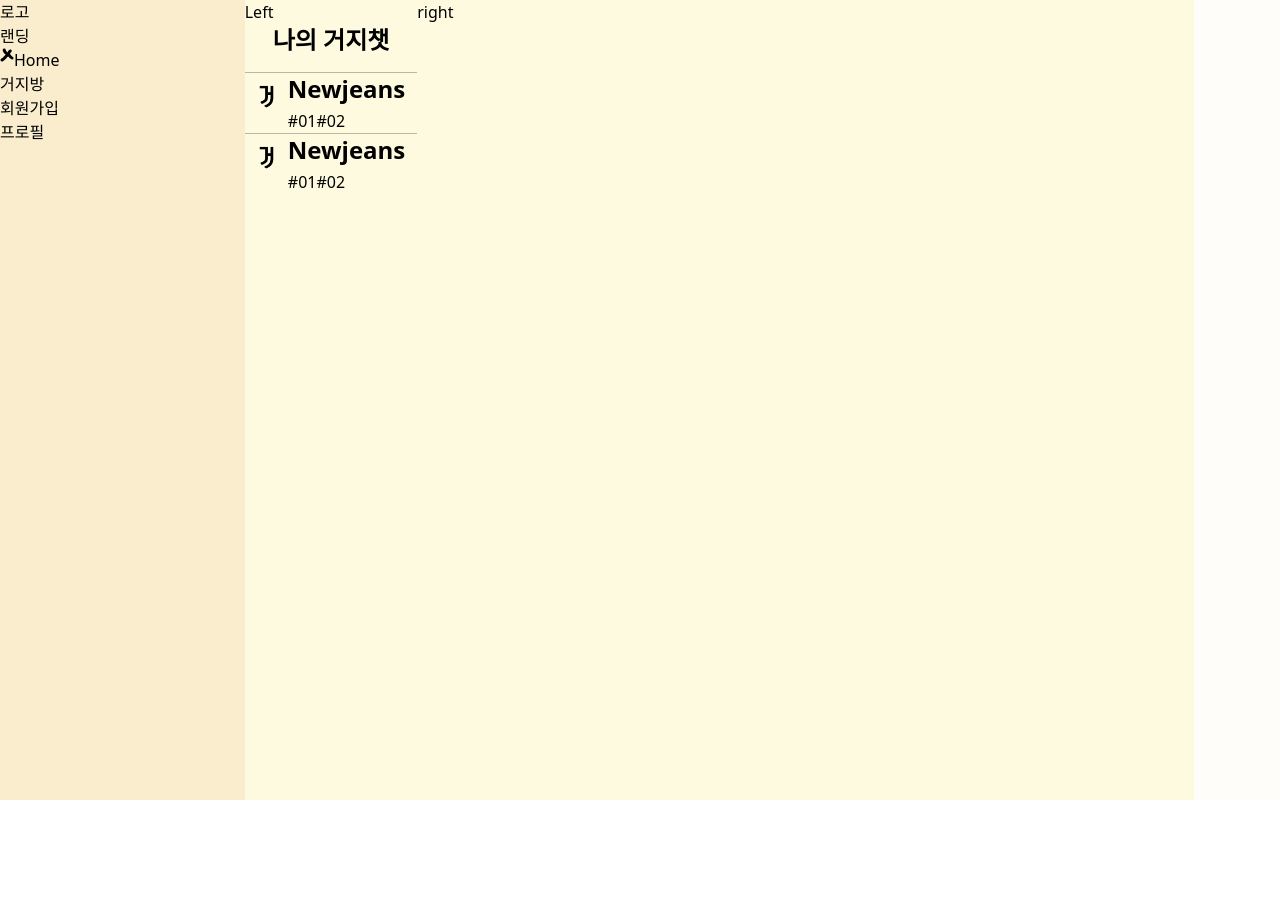
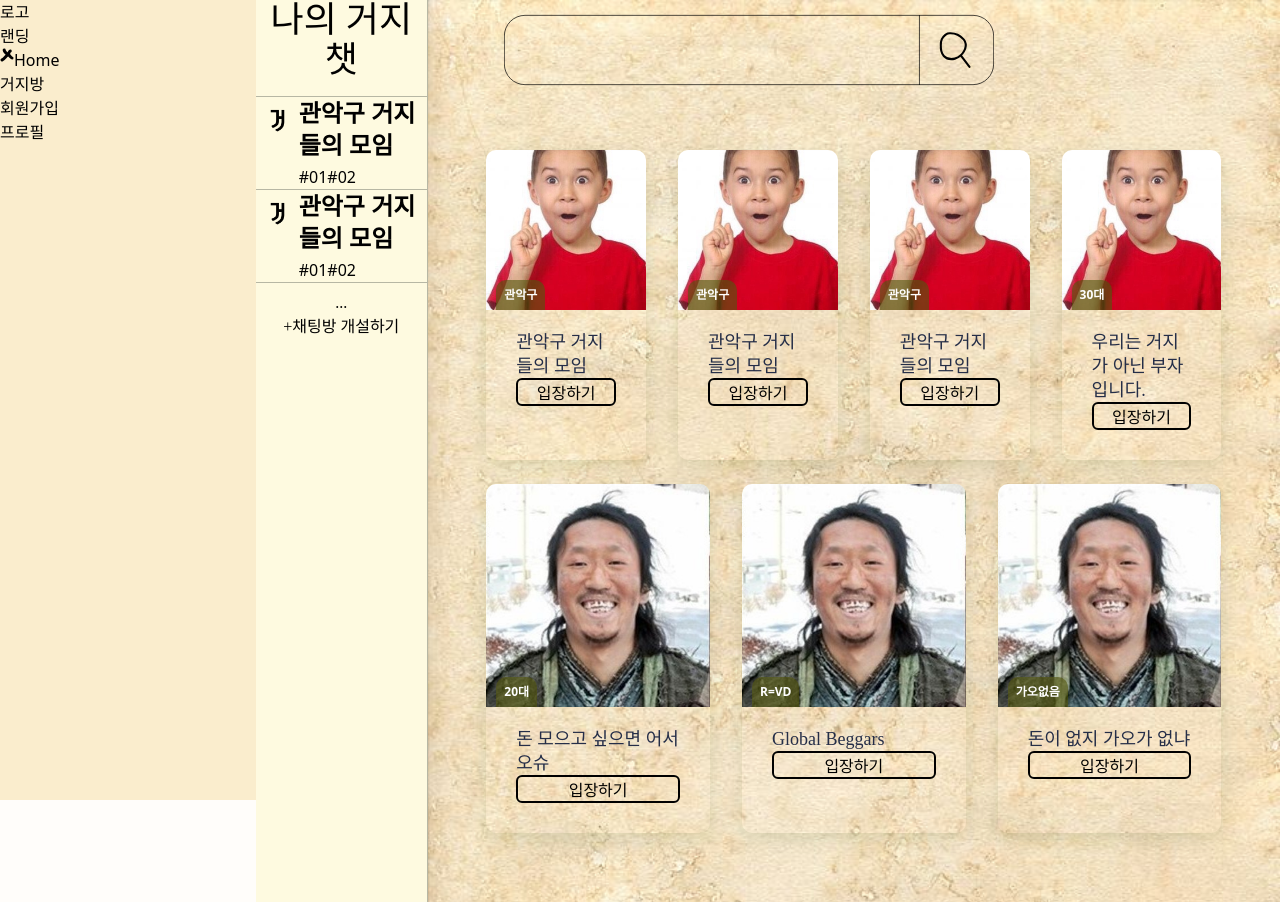
Before and after one commit to goumunity/goumunity-frontend, a React (Vite) app in the folder FE/: page /chat in a window 1280 px wide. Before the commit the page ends 800 px from the top, so only its background shows below. Built offline with nearby package versions, Linux system fonts and the light colour scheme; a web font is replaced by a local one.

Commit message:
Feat: 채팅방 Main Frame 구현

```diff
--- /dev/null
+++ b/FE/src/components/chat/Card.jsx
@@ -0,0 +1,71 @@
+import React from 'react';
+import CardItem from './Carditem';
+import './Cards.css';
+import redBoy from '@/public/img/redBoy_Ahha.jpg';
+import beggars from '@/public/img/beggar.jpg';
+import ChatSearchBar from './ChatSearchBar';
+
+function Cards() {
+  return (
+    <div className='cards'>
+
+
+      <div className='flex justify-center'>
+        <ChatSearchBar />
+      </div>
+
+      <div className='cards__container'>
+        <div className='cards__wrapper'>
+          <ul className='cards__items'>
+            <CardItem
+              src={redBoy}
+              text='관악구 거지들의 모임'
+              label='관악구'
+              path='/services'
+            />
+            <CardItem
+              src={redBoy}
+              text='관악구 거지들의 모임'
+              label='관악구'
+              path='/services'
+            />
+            <CardItem
+              src={redBoy}
+              text='관악구 거지들의 모임'
+              label='관악구'
+              path='/services'
+            />
+            <CardItem
+              src={redBoy}
+              text='우리는 거지가 아닌 부자입니다.'
+              label='30대'
+              path='/services'
+            />
+          </ul>
+          <ul className='cards__items'>
+            <CardItem
+              src={beggars}
+              text='돈 모으고 싶으면 어서오슈'
+              label='20대'
+              path='/beggars'
+            />
+            <CardItem
+              src={beggars}
+              text='Global Beggars'
+              label='R=VD'
+              path='/beggars'
+            />
+            <CardItem
+              src={beggars}
+              text='돈이 없지 가오가 없냐'
+              label='가오없음'
+              path='/beggars'
+            />
+          </ul>
+        </div>
+      </div>
+    </div>
+  );
+}
+
+export default Cards;
--- /dev/null
+++ b/FE/src/components/chat/CardItem.jsx
@@ -0,0 +1,28 @@
+import React from 'react';
+import { Link } from 'react-router-dom';
+
+function CardItem(props) {
+  return (
+    <>
+      <li className='cards__item'>
+        <Link className='cards__item__link' to={props.path}>
+          <figure className='cards__item__pic-wrap' data-category={props.label}>
+            <img
+              className='cards__item__img'
+              alt='Travel Image'
+              src={props.src}
+            />
+          </figure>
+          <div className='cards__item__info '>
+            <h5 className='font-daeam cards__item__text'>{props.text}</h5>
+            <div className='text-gray-800 font-paci text-center rounded-md border-2 hover:border-solid '>
+              <button>입장하기</button>
+            </div>
+          </div>
+        </Link>
+      </li>
+    </>
+  );
+}
+
+export default CardItem;
--- /dev/null
+++ b/FE/src/components/chat/Cards.css
@@ -0,0 +1,116 @@
+h1 {
+  text-align: center;
+}
+
+.cards__container {
+  display: flex;
+  flex-flow: column;
+  align-items: center;
+  max-width: 1120px;
+  width: 90%;
+  margin: 0 auto;
+}
+
+.cards__wrapper {
+  position: relative;
+  margin: 50px 0 45px;
+}
+
+.cards__items {
+  margin-bottom: 24px;
+}
+
+.cards__item {
+  display: flex;
+  flex: 1;
+  margin: 0 1rem;
+  border-radius: 10px;
+}
+
+.cards__item__link {
+  display: flex;
+  flex-flow: column;
+  width: 100%;
+  box-shadow: 0 6px 20px rgba(67, 87, 26, 0.17);
+  -webkit-filter: drop-shadow(0 6px 20px rgba(56, 125, 255, 0.017));
+  filter: drop-shadow(0 6px 20px rgba(56, 125, 255, 0.017));
+  border-radius: 10px;
+  overflow: hidden;
+  text-decoration: none;
+}
+
+.cards__item__pic-wrap {
+  position: relative;
+  width: 100%;
+  padding-top: 100%;
+  overflow: hidden;
+}
+
+.fade-img {
+  animation-name: fade-img;
+  animation-duration: 2s;
+}
+
+.cards__item__pic-wrap::after {
+  content: attr(data-category);
+  position: absolute;
+  bottom: 0;
+  margin-left: 10px;
+  padding: 6px 8px;
+  max-width: calc((100%) - 60px);
+  font-size: 12px;
+  font-weight: 700;
+  color: #fff;
+  background-color: #54580e9c;
+  border-top-left-radius: 10px;
+  border-top-right-radius: 10px;
+  box-sizing: border-box;
+}
+
+.cards__item__img {
+  position: absolute;
+  top: 0;
+  right: 0;
+  bottom: 0;
+  left: 0;
+  display: block;
+  width: 100%;
+  max-width: 100%;
+  height: 100%;
+  max-height: 100%;
+  object-fit: cover;
+  transition: all 0.2s linear;
+  color: #fff;
+}
+
+.cards__item__img:hover {
+  transform: scale(1.1);
+}
+
+.cards__item__info {
+  padding: 20px 30px 30px;
+}
+
+.cards__item__text {
+  color: #252e48;
+  font-size: 18px;
+  line-height: 24px;
+}
+
+@media only screen and (min-width: 1200px) {
+  .content__blog__container {
+    width: 84%;
+  }
+}
+
+@media only screen and (min-width: 1024px) {
+  .cards__items {
+    display: flex;
+  }
+}
+
+@media only screen and (max-width: 1024px) {
+  .cards__item {
+    margin-bottom: 2rem;
+  }
+}
--- a/FE/src/components/common/ChatLists.jsx
+++ b/FE/src/components/chat/ChatLists.jsx
@@ -1,7 +1,13 @@
 import React from 'react';
 import geo from '@/public/img/geo1.png';
 
+// import { useSelector } from 'react-redux';
+
 function Chats() {
+  // const chatLists = useSelector((state) => {
+  //   return state.chatLists;
+  // });
+
   return (
     <div className='flex'>
       <div className='w-1/4 mt-3'>
@@ -9,18 +15,21 @@ function Chats() {
           <img src={geo} alt='프로필 사진' />
         </span>
       </div>
-      <div className='w-3/4'>
+      <div className='w-3/4 h-30'>
         <div>
-          <span className='font-bold text-2xl'>Newjeans</span>
+          <span className='font-bold text-responsive text-2xl'>
+            관악구 거지들의 모임
+          </span>
         </div>
         <div className='mt-1'></div>
         <div>
-          <ul className='flex'>
+          <ul className='flex text-responsive'>
             <li>#01</li>
             <li>#02</li>
           </ul>
         </div>
       </div>
+      <div></div>
     </div>
   );
 }
--- /dev/null
+++ b/FE/src/components/chat/ChatSearchBar.jsx
@@ -0,0 +1,36 @@
+import React from 'react';
+
+function ChatSearchBar() {
+  return (
+    <div>
+      <div>
+        <svg
+          width='70%'
+          height='100'
+          viewBox='0 0 700 100'
+          fill='none'
+          xmlns='http://www.w3.org/2000/svg'
+        >
+          <path
+            d='M652.522 57.5926C650.141 59.7703 647.284 61.4584 644.091 62.3227C638.589 63.8124 632.113 62.5255 628.326 58.5097C626.414 56.4827 625.262 53.9046 624.66 51.2622C624.058 48.6198 623.978 45.8988 624.004 43.1973C624.033 40.2404 624.205 37.2071 625.464 34.4938C626.498 32.264 628.22 30.3644 630.144 28.7287C631.256 27.7838 632.473 26.8994 633.896 26.4479C634.827 26.1522 635.817 26.0523 636.8 26.0157C644.219 25.7392 651.582 29.1428 656.233 34.5483C657.15 35.6132 657.973 36.7576 658.562 38.0084C660.691 42.5328 659.47 47.9083 656.891 52.2234C655.718 54.1851 654.245 56.017 652.522 57.5926ZM652.522 57.5926L665 74'
+            stroke='black'
+            stroke-width='3'
+            stroke-linecap='round'
+            stroke-linejoin='round'
+          />
+          <rect
+            x='0.5'
+            y='0.5'
+            width='699'
+            height='99'
+            rx='29.5'
+            stroke='black'
+          />
+          <line x1='593.5' x2='593.5' y2='100' stroke='black' />
+        </svg>
+      </div>
+    </div>
+  );
+}
+
+export default ChatSearchBar;
--- a/FE/src/components/common/LayOut.jsx
+++ b/FE/src/components/common/LayOut.jsx
@@ -7,8 +7,6 @@ import LoginModal from '../../modal/LoginModal';
 import LandingPage from '../../pages/LandingPage';
 
 function LayOut() {
-
-
   return (
     <div className='flex bg-bg bg-opacity-10'>
       <NavBar />
--- a/FE/src/components/common/NavBar.jsx
+++ b/FE/src/components/common/NavBar.jsx
@@ -23,7 +23,9 @@ function NavBar() {
       <div onClick={handleClickToggleMenu}>로고</div>
 
       <ul>
-        <li><Link to='/landing' >랜딩</Link></li>
+        <li>
+          <Link to='/landing'>랜딩</Link>
+        </li>
         <li>
           <Link to='/' className='flex'>
             <div>
--- a/FE/src/index.css
+++ b/FE/src/index.css
@@ -7,7 +7,6 @@
   src: url('https://cdn.jsdelivr.net/gh/projectnoonnu/noonfonts_2312-1@1.1/DAEAM_LEE_TAE_JOON.woff2') format('woff2');
   font-weight: normal;
   font-style: normal;
-
 }
 
 @font-face {
--- /dev/null
+++ b/FE/src/modal/ChatRoomModal.jsx
@@ -0,0 +1,12 @@
+import React, { useState } from 'react';
+import { useDispatch, useSelector } from 'react-redux';
+
+function ChatRoomModal() {
+  return (
+    <div>
+      <div className='font-daeam text-3xl'>채팅방 개설하기</div>
+    </div>
+  );
+}
+
+export default ChatRoomModal;
--- a/FE/src/pages/ChatPage.jsx
+++ b/FE/src/pages/ChatPage.jsx
@@ -1,19 +1,66 @@
-import React from 'react';
-import ChatLists from '../components/common/ChatLists';
+import React, { useState } from 'react';
+import { useDispatch, useSelector } from 'react-redux';
+import ChatLists from '../components/chat/ChatLists';
+import ChatRoomModal from '../modal/ChatRoomModal';
+import CustomModal from '../components/common/CustomModal';
+import { modalActions } from '../store/modal';
+import Card from '../components/chat/Card';
+import background from '@/public/img/background.png';
 
 function ChatPage() {
+  const isModalOpen = useSelector((state) => state.modal.isModalOpen);
+  const modalOption = useSelector((state) => state.modal.modalOption);
+  const [chatRoomModal, setChatRoomModal] = useState(false);
+
+  const dispatch = useDispatch();
+
+  const handleClickCreateChatRoom = () => {
+    dispatch(modalActions.openCreatChatModal());
+  };
+
   return (
-    <div className='flex'>
+    <div className='flex w-full'>
       <div className='w-1/6 bg-yellow h-full'>
-        <span>Left</span>
-        <div class='divide-y divide-entrance'>
-          <div className='font-bold text-2xl text-center mb-4'>나의 거지챗</div>
+        <span></span>
+        <div className='divide-y  divide-entrance'>
+          <div className='font-daeam text-4xl text-center mb-4 text-responsive'>
+            나의 거지챗
+          </div>
           <ChatLists />
           <ChatLists />
+          <div>
+            <div className='flex flex-col items-center'>
+              <button
+                className='font-her text-center px-4 py-2 bg-blue-500 text-white rounded-md'
+                onClick={handleClickCreateChatRoom}
+              >
+                <div className='mx-auto rounded-full bg-gray-500 text-gray-800 '>
+                  ...
+                </div>
+                +채팅방 개설하기
+              </button>
+              {isModalOpen && modalOption === 'createChat' && (
+                <CustomModal>
+                  <ChatRoomModal />
+                </CustomModal>
+              )}
+            </div>
+          </div>
         </div>
       </div>
-      <div className='w-3/4 bg-yellow '>
-        <span>right</span>
+      <div
+        className='w-5/6'
+        style={{
+          backgroundImage: `url(${background})`,
+          backgroundSize: 'cover',
+        }}
+      >
+        <div className=' divide-x divide-entrance'>
+          <span></span>
+          <div>
+            <Card />
+          </div>
+        </div>
       </div>
     </div>
   );
--- a/FE/src/pages/LandingPage.jsx
+++ b/FE/src/pages/LandingPage.jsx
@@ -78,7 +78,7 @@ function LandingPage() {
             alt='3beggars'
             style={{
               width: '70vw',
-              height: '70vh',
+              height: 'auto',
               display: 'block',
               margin: '0 auto',
             }}
--- a/FE/src/store/modal.js
+++ b/FE/src/store/modal.js
@@ -1,42 +1,48 @@
-import { createSlice } from "@reduxjs/toolkit";
+import { createSlice } from '@reduxjs/toolkit';
 
 const initialModalState = {
   isModalOpen: false,
-  modalOption: "",
+  modalOption: '',
 };
 
 const modalSlice = createSlice({
-  name: "modal",
+  name: 'modal',
   initialState: initialModalState,
   reducers: {
     // 회원가입 1페이지 모달 열기
     openJoinModal1(state) {
       state.isModalOpen = true;
-      state.modalOption = "join1";
+      state.modalOption = 'join1';
     },
 
     // 회원가입 2페이지 모달 열기
     openJoinModal2(state) {
       state.isModalOpen = true;
-      state.modalOption = "join2";
+      state.modalOption = 'join2';
     },
 
     // 회원가입 3페이지 모달 열기
     openJoinModal3(state) {
       state.isModalOpen = true;
-      state.modalOption = "join3";
+      state.modalOption = 'join3';
     },
 
     // 로그인 모달 열기
     openLoginModal(state) {
       state.isModalOpen = true;
-      state.modalOption = "login";
+      state.modalOption = 'login';
+    },
+
+    // 채팅방 개설 모달 열기
+    openCreatChatModal(state) {
+      state.isModalOpen = true;
+      state.modalOption = 'createChat';
     },
 
     // 모달 닫기
     closeModal(state) {
       state.isModalOpen = false;
-      state.modalOption = "";
+      state.modalOption = '';
     },
   },
 });
```
Also changed, not shown: FE/src/public/img/background.png (renamed from FE/src/public/img/background.jfif), FE/src/public/img/redBoy_Ahha.jpg (added).
